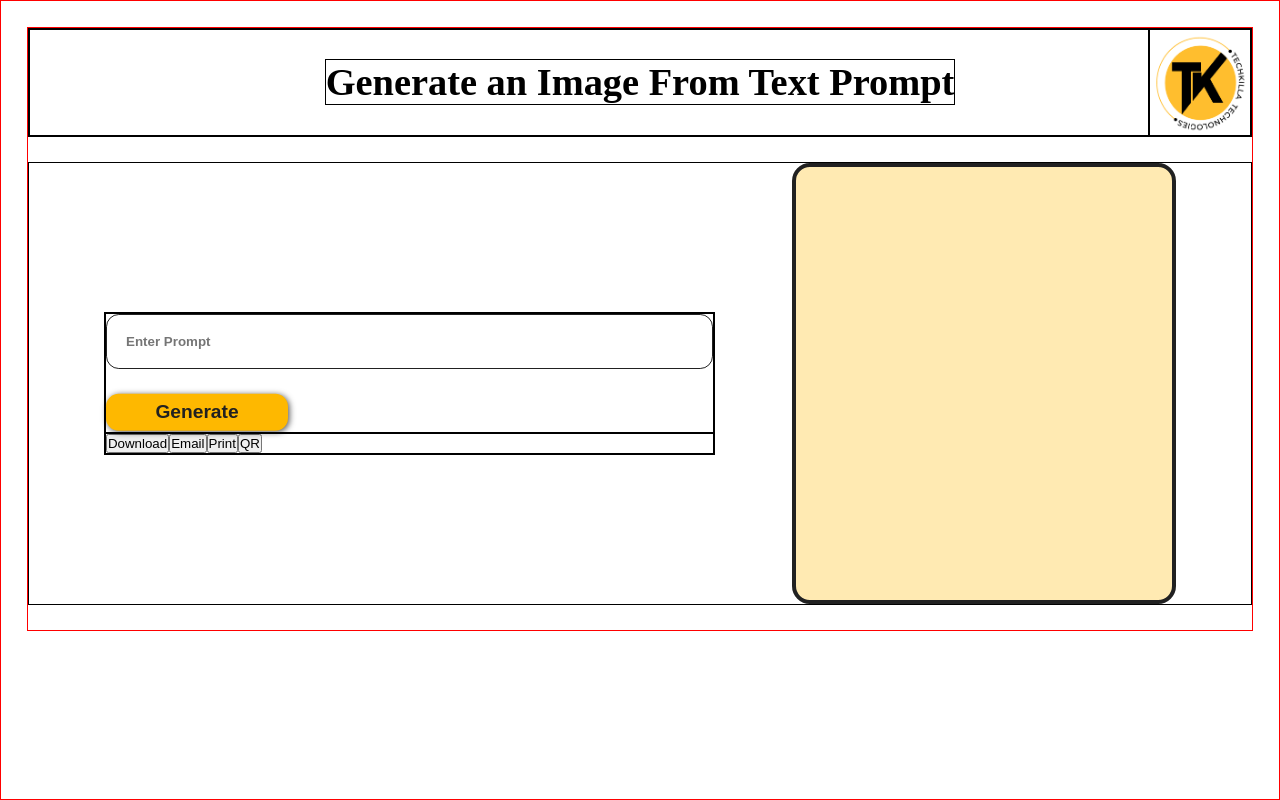
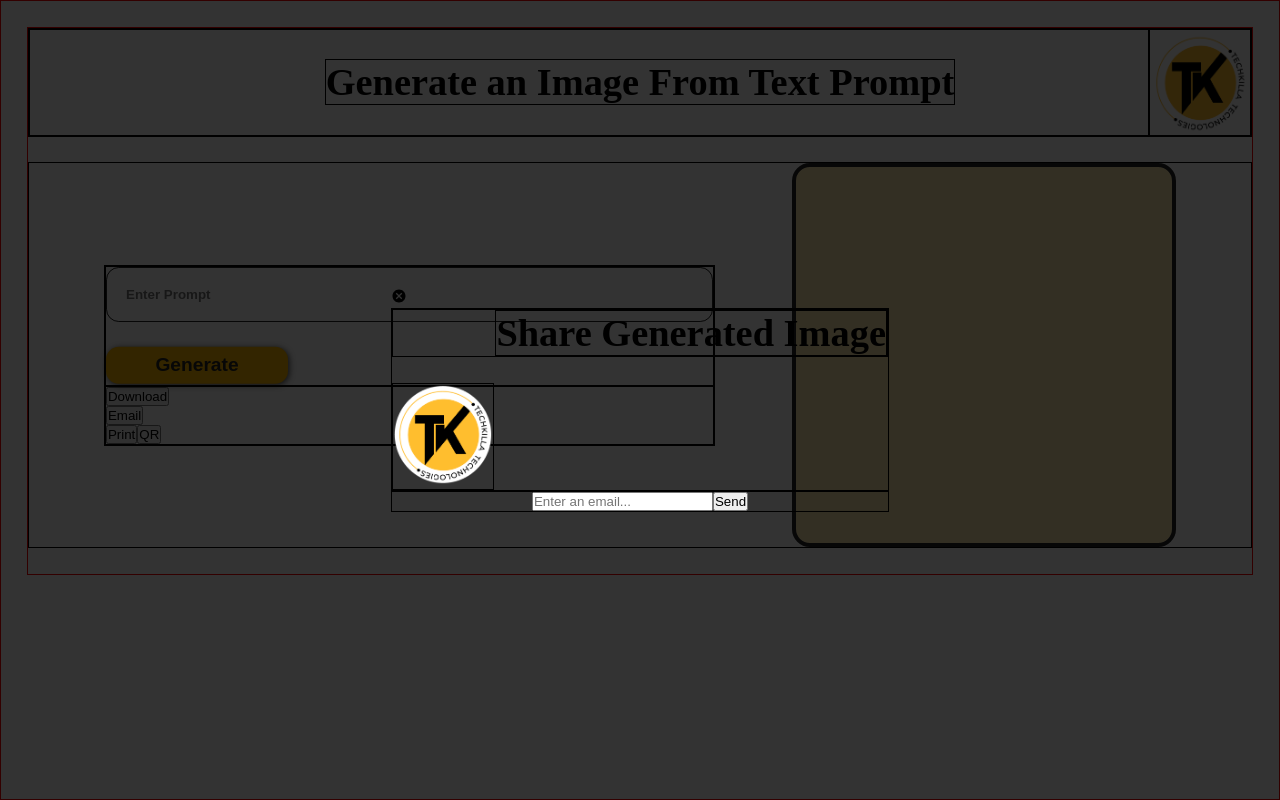
Before and after one commit to pranjalgogoi1209/prompt-techkilla, a React (Vite) app: page /generated-image in a window 1280 px wide. Both pictures are taken after a click on the button "Email". Built offline with nearby package versions, Linux system fonts and the light colour scheme.

Commit message:
added email feature

```diff
--- a/package.json
+++ b/package.json
@@ -11,6 +11,7 @@
   },
   "dependencies": {
     "axios": "^1.6.7",
+    "html2canvas": "^1.4.1",
     "react": "^18.2.0",
     "react-dom": "^18.2.0",
     "react-icons": "^5.0.1",
--- /dev/null
+++ b/src/components/generatedImage/email/EmailFeature.jsx
@@ -0,0 +1,25 @@
+import React, { useState } from "react";
+import EmailModal from "../../modals/emailModal/EmailModal";
+
+export default function EmailFeature({ generatedImg }) {
+  const [isEmailOpen, setIsEmailOpen] = useState(false);
+
+  // handle Email
+  const handleEmail = () => {
+    console.log("clicked on Email Button");
+    setIsEmailOpen(true);
+    // document.body.style.overflow = "hidden";
+  };
+
+  return (
+    <div>
+      <button onClick={handleEmail}>Email</button>
+      {isEmailOpen && (
+        <EmailModal
+          setIsEmailOpen={setIsEmailOpen}
+          generatedImg={generatedImg}
+        />
+      )}
+    </div>
+  );
+}
--- /dev/null
+++ b/src/components/modals/emailModal/EmailModal.jsx
@@ -0,0 +1,92 @@
+import React, { useState } from "react";
+import axios from "axios";
+import { IoMdCloseCircle } from "react-icons/io";
+import { ToastContainer, toast } from "react-toastify";
+import "react-toastify/dist/ReactToastify.css";
+import styles from "./emailModal.module.css";
+import Header from "../../header/Header";
+
+export default function EmailModal({ setIsEmailOpen, generatedImg }) {
+  const [userEmail, setUserEmail] = useState();
+
+  // toast options
+  const toastOptions = {
+    position: "bottom-left",
+    autoClose: 4000,
+    pauseOnHover: true,
+    draggable: true,
+    theme: "dark",
+  };
+
+  // sendEmail function => send email api call
+  const sendEmail = url => {
+    axios
+      .post("https://adp24companyday.com/aiphotobooth/emailer/index.php", {
+        email: userEmail,
+        url: url,
+      })
+      .then(function (response) {
+        console.log(response);
+        if (response.data.status === "success") {
+          toast.success("Your Image is successfully sent", toastOptions);
+          setTimeout(() => {
+            setIsEmailOpen(false);
+          }, 4200);
+        } else {
+          toast.error("Please enter a valid email address", toastOptions);
+        }
+      })
+      .catch(function (error) {
+        console.log(error);
+      });
+  };
+
+  // handleSend => upload image to to get url
+  const handleSend = () => {
+    console.log("clicked on Send Email Button");
+    console.log("userEmail =>", userEmail);
+    console.log("generatedImage =>", generatedImg);
+    // upload image post request
+    axios
+      .post("https://adp24companyday.com/aiphotobooth/upload.php", {
+        img: generatedImg.split(",")[1],
+      })
+      .then(function (response) {
+        console.log(response);
+        sendEmail(response.data.url);
+      })
+      .catch(function (error) {
+        console.log(error);
+      });
+  };
+
+  return (
+    <div className={styles.EmailModal}>
+      <div className="container">
+        <div
+          className="close"
+          onClick={() => {
+            setIsEmailOpen(false);
+          }}
+        >
+          <IoMdCloseCircle />
+        </div>
+
+        {/* header */}
+        <Header title={"Share Generated Image"} />
+
+        <main>
+          <div className="form">
+            <input
+              type="mail"
+              placeholder="Enter an email..."
+              onChange={e => setUserEmail(e.target.value)}
+            />
+            <button onClick={handleSend}>Send</button>
+          </div>
+        </main>
+      </div>
+      <ToastContainer />
+    </div>
+  );
+}
--- /dev/null
+++ b/src/components/modals/emailModal/emailModal.module.css
@@ -0,0 +1,88 @@
+.EmailModal {
+  width: 100%;
+  height: 100%;
+  background-color: rgba(0, 0, 0, 0.8);
+  /* background-color: white; */
+  position: absolute;
+  /* top: 0; */
+  top: 0;
+  left: 0;
+  display: flex;
+  justify-content: center;
+  align-items: center;
+  z-index: 100;
+  .container {
+    /* border: 2px solid black; */
+    background-color: #f1f1f1;
+    margin: 5vw;
+    padding: 6vw;
+    display: flex;
+    flex-direction: column;
+    gap: 5vw;
+  }
+  header {
+    /* border: 1px solid black; */
+    display: flex;
+    flex-direction: column;
+    gap: 2vw;
+    position: relative;
+    .close {
+      position: absolute;
+      top: 0;
+      right: 0;
+      font-size: 6vw;
+      color: #c72041;
+    }
+    .logo {
+      margin: 0 auto;
+      width: 20vw;
+      img {
+        width: 100%;
+        height: 100%;
+      }
+    }
+    h1 {
+      /* border: 1px solid black; */
+      font-size: 4vw;
+      text-align: center;
+      font-weight: 600;
+    }
+  }
+  main {
+    /* border: 1px solid black; */
+    .form {
+      display: flex;
+      flex-direction: column;
+      gap: 5vw;
+      align-items: center;
+      input {
+        /* background-color: #c72041; */
+        width: 97%;
+        padding: 2vw;
+        font-size: 2vw;
+        font-weight: bold;
+      }
+      button {
+        /* width: 27%; */
+        text-align: center;
+        border: none;
+        background-color: transparent;
+        outline: none;
+        padding: 1vw 4vw;
+        font-size: 3vw;
+        font-weight: 600;
+        border-radius: 1vw;
+        cursor: pointer;
+        box-shadow: 0.3vw 0.3vw 0.8vw rgba(0, 0, 0, 0.5);
+        transform: translateY(-0.4vw);
+        transition: all ease 0.5s;
+        background-color: #c72041;
+        color: #f1f1f1;
+        &:hover {
+          box-shadow: none;
+          transform: translateY(0);
+        }
+      }
+    }
+  }
+}
--- a/src/pages/generatedImagePage/GeneratedImagePage.jsx
+++ b/src/pages/generatedImagePage/GeneratedImagePage.jsx
@@ -6,8 +6,11 @@ import axios from "axios";
 // import { IoIosCloseCircle } from "react-icons/io";
 import styles from "./generatedImagePage.module.css";
 import Header from "../../components/header/Header";
+import exportAsImage from "../../utils/exportAsImage";
+import EmailFeature from "../../components/generatedImage/email/EmailFeature";
 
 export default function GeneratedImagePage({ capturedImage }) {
+  const exportRef = useRef();
   const showImgRef = useRef();
   const [prompt, setPrompt] = useState("");
   const [generatedImg, setGeneratedImg] = useState();
@@ -29,9 +32,7 @@ export default function GeneratedImagePage({ capturedImage }) {
 
   const handleSubmit = e => {
     e.preventDefault();
-
     console.log("form submitted");
-
     if (prompt === "") {
       toast.error("Please enter a prompt to generate image", toastOptions);
     } else {
@@ -72,20 +73,26 @@ export default function GeneratedImagePage({ capturedImage }) {
             <button>Download</button>
 
             {/* email feature */}
-            <button>Email</button>
+            <EmailFeature generatedImg={generatedImg} />
 
             {/* print feature */}
             <button>Print</button>
 
             {/* qr feature */}
-            <button>QR</button>
+            <button
+              onClick={() =>
+                exportAsImage(exportRef.current, "generated-image")
+              }
+            >
+              QR
+            </button>
           </div>
         </div>
         <div className={styles.resultContainer}>
           <div className={styles.generatedImgContainer} ref={showImgRef}>
             {generatedImg ? (
               <div className={styles.image}>
-                <img src={generatedImg} alt="generated image" />
+                <img src={generatedImg} alt="generated image" ref={exportRef} />
               </div>
             ) : (
               <div className={styles.loading}>
--- a/src/pages/generatedImagePage/generatedImagePage.module.css
+++ b/src/pages/generatedImagePage/generatedImagePage.module.css
@@ -61,12 +61,11 @@
     .resultContainer {
       border: 4px solid #212121;
       width: 30vw;
-      height: 34.4vw;
+      height: 30vw;
       border-radius: 1.4vw;
       background-color: #ffeab2;
       .generatedImgContainer {
         /* border: 1px solid black; */
-        /* width: 30vw; */
         display: none;
         .image {
           /* width: 20vw; */
--- /dev/null
+++ b/src/utils/exportAsImage.js
@@ -0,0 +1,23 @@
+import html2canvas from "html2canvas";
+
+const downloadImage = (blob, fileName) => {
+  const fakeLink = window.document.createElement("a");
+  fakeLink.style = "display:none;";
+  fakeLink.download = fileName;
+
+  fakeLink.href = blob;
+
+  document.body.appendChild(fakeLink);
+  fakeLink.click();
+  document.body.removeChild(fakeLink);
+
+  fakeLink.remove();
+};
+
+const exportAsImage = async (el, imageFileName) => {
+  const canvas = await html2canvas(el, { scale: 4 });
+  const image = canvas.toDataURL("image/png", 1.0);
+  downloadImage(image, imageFileName);
+};
+
+export default exportAsImage;
```
Also changed, not shown: 1 other file (tests, documents, lock files or other folders).
